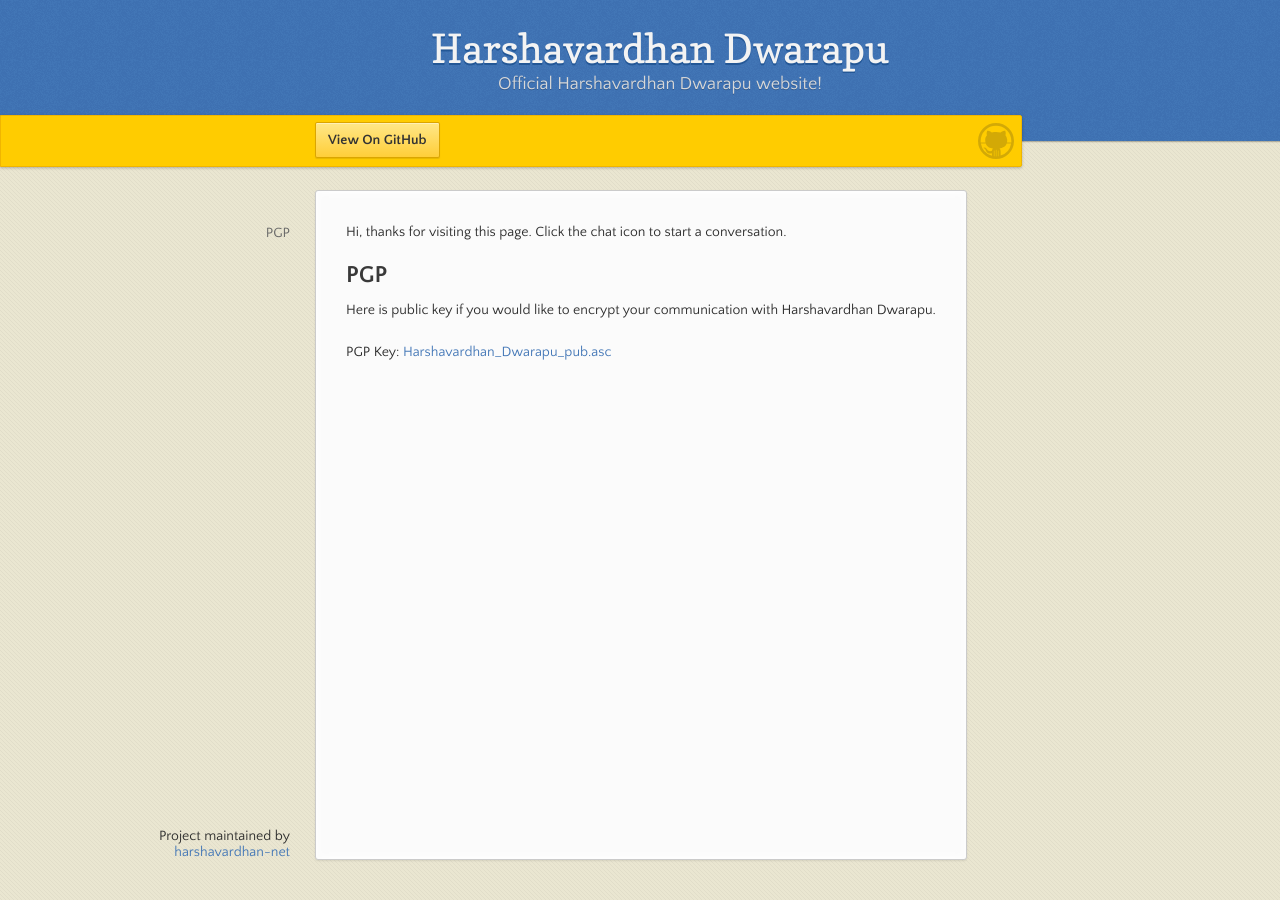
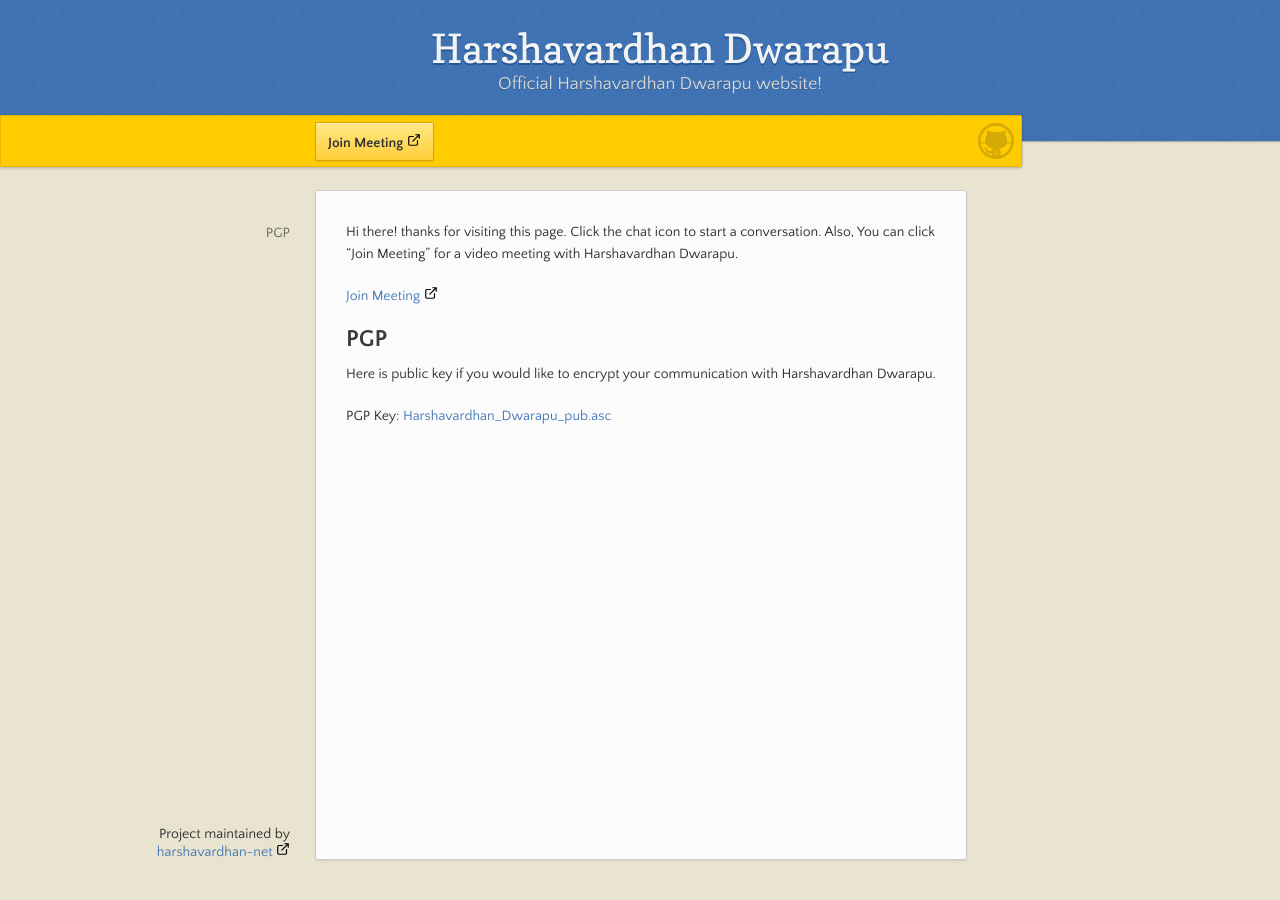
Before and after one commit to harshavardhan-net/harshavardhan-net, a Jekyll site: the page built from index.md, in a window 1280 px wide. Built offline with Jekyll 4.4.1, drawn with Linux system fonts in a browser that asks for light colours; some of the changed lines change nothing that is shown.

Commit message:
Meeting Link Added

```diff
--- a/_config.yml
+++ b/_config.yml
@@ -3,3 +3,4 @@
 show_downloads: false
 google_analytics:
 theme: jekyll-theme-leap-day
+meet_url: "https://1642.3cx.cloud/meet/harsha"
--- a/_layouts/default.html
+++ b/_layouts/default.html
@@ -24,8 +24,19 @@
 
       <div id="banner">
         <span id="logo"></span>
-
-        <a href="{{ site.github.repository_url }}" class="button fork"><strong>View On GitHub</strong></a>
+            <a href="{{ site.meet_url }}" class="button fork" target="_blank"><strong>Join Meeting</strong>
+              <svg style="display: inline-block; width: 1em; height: 1em;" viewbox="0
+              0 48 48">
+              <path d="M36 24c-1.2 0-2 0.8-2 2v12c0 1.2-0.8 2-2 2h-22c-1.2
+              0-2-0.8-2-2v-22c0-1.2 0.8-2 2-2h12c1.2 0 2-0.8 2-2s-0.8-2-2-2h-12c-3.4
+              0-6 2.6-6 6v22c0 3.4 2.6 6 6 6h22c3.4 0 6-2.6
+              6-6v-12c0-1.2-0.8-2-2-2z"></path>
+              <path d="M43.8 5.2c-0.2-0.4-0.6-0.8-1-1-0.2-0.2-0.6-0.2-0.8-0.2h-12c-1.2
+              0-2 0.8-2 2s0.8 2 2 2h7.2l-18.6 18.6c-0.8 0.8-0.8 2 0 2.8 0.4 0.4 0.8
+              0.6 1.4 0.6s1-0.2 1.4-0.6l18.6-18.6v7.2c0 1.2 0.8 2 2 2s2-0.8
+              2-2v-12c0-0.2 0-0.6-0.2-0.8z"></path>
+              </svg>
+            </a>
         {% if site.show_downloads %}
           <div class="downloads">
             <span>Downloads:</span>
@@ -47,7 +58,19 @@
       </section>
       <footer>
         {% if site.github.is_project_page %}
-          <p>Project maintained by <a href="{{ site.github.owner_url }}">{{ site.github.owner_name }}</a></p>
+          <p>Project maintained by <a href="{{ site.github.owner_url }}" target="_blank">{{ site.github.owner_name }}
+            <svg style="display: inline-block; width: 1em; height: 1em;" viewbox="0
+              0 48 48">
+              <path d="M36 24c-1.2 0-2 0.8-2 2v12c0 1.2-0.8 2-2 2h-22c-1.2
+              0-2-0.8-2-2v-22c0-1.2 0.8-2 2-2h12c1.2 0 2-0.8 2-2s-0.8-2-2-2h-12c-3.4
+              0-6 2.6-6 6v22c0 3.4 2.6 6 6 6h22c3.4 0 6-2.6
+              6-6v-12c0-1.2-0.8-2-2-2z"></path>
+              <path d="M43.8 5.2c-0.2-0.4-0.6-0.8-1-1-0.2-0.2-0.6-0.2-0.8-0.2h-12c-1.2
+              0-2 0.8-2 2s0.8 2 2 2h7.2l-18.6 18.6c-0.8 0.8-0.8 2 0 2.8 0.4 0.4 0.8
+              0.6 1.4 0.6s1-0.2 1.4-0.6l18.6-18.6v7.2c0 1.2 0.8 2 2 2s2-0.8
+              2-2v-12c0-0.2 0-0.6-0.2-0.8z"></path>
+              </svg>
+          </a></p>
         {% endif %}
         <!--Use the below code snippet to provide real time updates to the live chat plugin without the need of copying and paste each time to your website when changes are made via PBX-->
 <call-us-selector phonesystem-url="https://1642.3cx.cloud" party="harshavardhandwarapu"></call-us-selector>
--- a/index.md
+++ b/index.md
@@ -1,7 +1,21 @@
 ---
 layout: default
 ---
-Hi, thanks for visiting this page. Click the chat icon to start a conversation.
+Hi there! thanks for visiting this page. Click the chat icon to start a conversation. Also, You can click "Join Meeting" for a video meeting with Harshavardhan Dwarapu.<br>
+
+<a href="{{ site.meet_url }}" target="_blank">Join Meeting
+              <svg style="display: inline-block; width: 1em; height: 1em;" viewbox="0
+              0 48 48">
+              <path d="M36 24c-1.2 0-2 0.8-2 2v12c0 1.2-0.8 2-2 2h-22c-1.2
+              0-2-0.8-2-2v-22c0-1.2 0.8-2 2-2h12c1.2 0 2-0.8 2-2s-0.8-2-2-2h-12c-3.4
+              0-6 2.6-6 6v22c0 3.4 2.6 6 6 6h22c3.4 0 6-2.6
+              6-6v-12c0-1.2-0.8-2-2-2z"></path>
+              <path d="M43.8 5.2c-0.2-0.4-0.6-0.8-1-1-0.2-0.2-0.6-0.2-0.8-0.2h-12c-1.2
+              0-2 0.8-2 2s0.8 2 2 2h7.2l-18.6 18.6c-0.8 0.8-0.8 2 0 2.8 0.4 0.4 0.8
+              0.6 1.4 0.6s1-0.2 1.4-0.6l18.6-18.6v7.2c0 1.2 0.8 2 2 2s2-0.8
+              2-2v-12c0-0.2 0-0.6-0.2-0.8z"></path>
+              </svg>
+            </a>
 
 ## PGP
 
```
